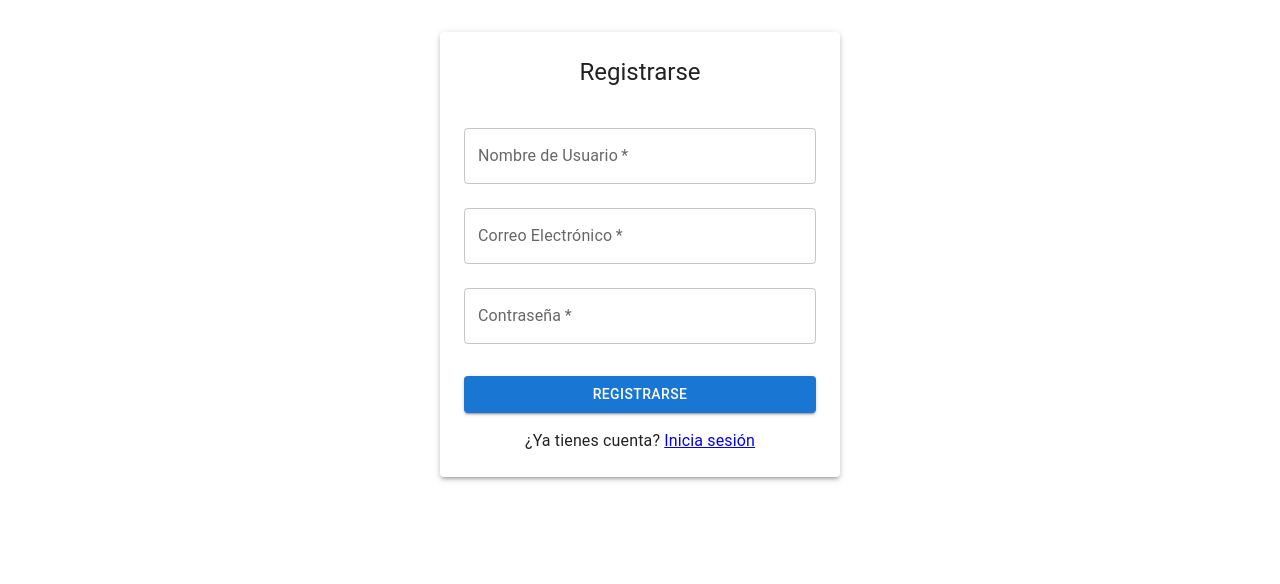
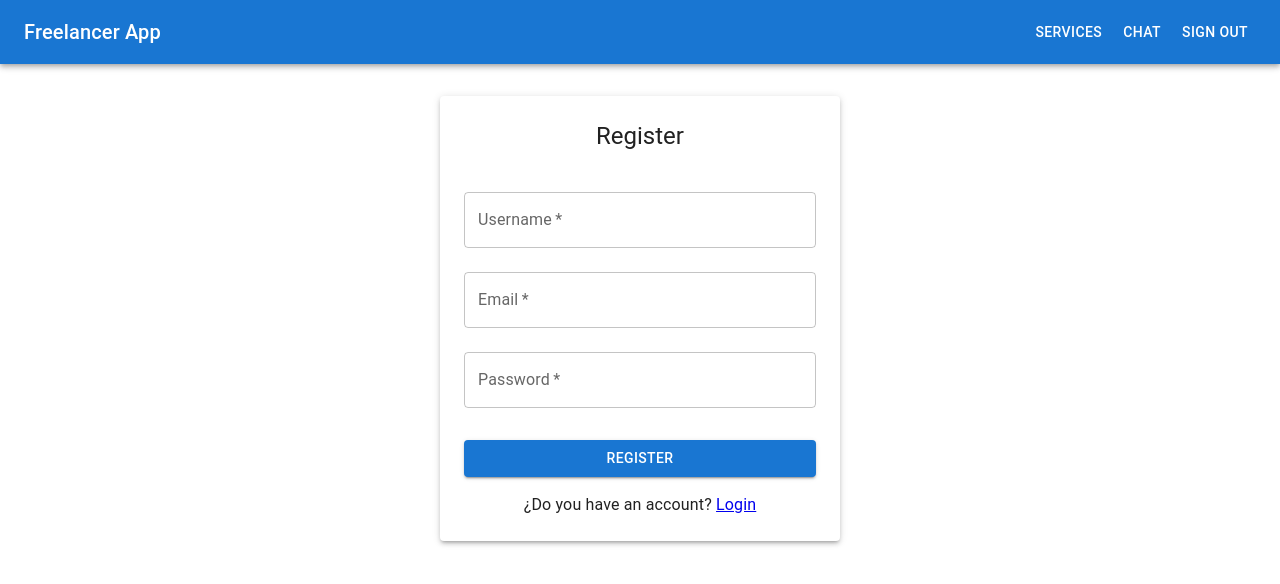
Before and after one commit to wrafael91/Freelancer-App, a React (Create React App) app in the folder frontend/: page /register in a window 1280 px wide. Shown: the top 584 px of the page. Built offline with nearby package versions, Linux system fonts and the light colour scheme.

Commit message:
adding navbar.js and removing extra sign out button

```diff
--- a/frontend/src/App.js
+++ b/frontend/src/App.js
@@ -1,6 +1,7 @@
 import React from 'react';
 import { BrowserRouter as Router, Routes, Route, Navigate } from 'react-router-dom';
 import { ThemeProvider, createTheme } from '@mui/material/styles';
+import Navbar from './components/Navbar';
 import CssBaseline from '@mui/material/CssBaseline';
 
 import Chat from './components/Chat';
@@ -17,6 +18,7 @@ function App() {
     <ThemeProvider theme={theme}>
       <CssBaseline />
       <Router>
+        <Navbar />
         <Routes>
           <Route path="/" element={
             <PrivateRoute>
--- a/frontend/src/components/Chat.js
+++ b/frontend/src/components/Chat.js
@@ -2,16 +2,9 @@ import React, { useState, useEffect } from 'react';
 import {jwtDecode} from 'jwt-decode';
 import io from 'socket.io-client';
 import { TextField, Button, List, ListItem, ListItemText, Box, Paper, Typography } from '@mui/material';
-import { useNavigate } from 'react-router-dom';
+
 
 const Chat = () => {
-
-  const navigate = useNavigate();
-
-  const handleSignOut = () => {
-    localStorage.removeItem('token');
-    navigate('/login');
-  };
 
   const token = localStorage.getItem('token');
   let username = 'Anónimo';
@@ -115,11 +108,8 @@ const Chat = () => {
   };
 
   return (
-    <Box sx={{ width: '100%', maxWidth: 600, bgcolor: 'background.paper', margin: 'auto', padding: 2 }}>
+    <Box sx={{ width: '100%', maxWidth: 600, bgcolor: 'background.paper', margin: 'auto', padding: '0 16px', marginTop: 2 }}>
       <Box sx={{ display: 'flex', justifyContent: 'flex-end', mb: 2 }}>
-        <Button variant="outlined" color="error" onClick={handleSignOut}>
-          Sign out
-        </Button>
       </Box>
       <Paper elevation={1} sx={{ padding: 1, marginBottom: 2 }}>
         <Typography variant="subtitle2" gutterBottom>
--- /dev/null
+++ b/frontend/src/components/Navbar.js
@@ -0,0 +1,40 @@
+import React from 'react';
+import { AppBar, Toolbar, Typography, Button, Box } from '@mui/material';
+import { Link, useNavigate } from 'react-router-dom';
+
+const Navbar = () => {
+  const navigate = useNavigate();
+
+  const handleSignOut = () => {
+    localStorage.removeItem('token');
+    navigate('/login');
+  };
+
+  return (
+    <AppBar position="static">
+      <Toolbar>
+        <Typography
+          variant="h6"
+          component={Link}
+          to="/"
+          sx={{ flexGrow: 1, textDecoration: 'none', color: 'inherit' }}
+        >
+        Freelancer App
+        </Typography>
+        <Box>
+          <Button color="inherit" component={Link} to="/services">
+            Services
+          </Button>
+          <Button color="inherit" component={Link} to="/">
+            Chat
+          </Button>
+          <Button color="inherit" onClick={handleSignOut}>
+            Sign out
+          </Button>
+        </Box>
+      </Toolbar>
+    </AppBar>
+  );
+};
+
+export default Navbar;
--- a/frontend/src/components/Register.js
+++ b/frontend/src/components/Register.js
@@ -18,13 +18,13 @@ const Register = () => {
         });
         const data = await response.json();
         if (response.ok) {
-          alert('¡Registro exitoso! Ahora puedes iniciar sesión.');
+          alert('Account created! You can now log in.');
           window.location.href = '/login';
         } else {
-          alert(data.message || 'Error al registrarse');
+          alert(data.message || 'Registration failed');
         }
       } catch (error) {
-        alert('Error de red');
+        alert('Network error');
       }
     console.log('Register:', { name, email, password });
   };
@@ -33,11 +33,11 @@ const Register = () => {
     <Box sx={{ width: '100%', maxWidth: 400, margin: 'auto', mt: 4 }}>
       <Paper elevation={3} sx={{ padding: 3 }}>
         <Typography variant="h5" align="center" mb={3}>
-          Registrarse
+          Register
         </Typography>
         <form onSubmit={handleSubmit}>
           <TextField
-            label="Nombre de Usuario"
+            label="Username"
             fullWidth
             margin="normal"
             value={name}
@@ -45,7 +45,7 @@ const Register = () => {
             required
           />
           <TextField
-            label="Correo Electrónico"
+            label="Email"
             type="email"
             fullWidth
             margin="normal"
@@ -54,7 +54,7 @@ const Register = () => {
             required
           />
           <TextField
-            label="Contraseña"
+            label="Password"
             type="password"
             fullWidth
             margin="normal"
@@ -68,10 +68,10 @@ const Register = () => {
             fullWidth
             sx={{ mt: 3 }}
           >
-            Registrarse
+            Register
           </Button>
           <Typography align="center" sx={{ mt: 2 }}>
-            ¿Ya tienes cuenta? <Link to="/login">Inicia sesión</Link>
+            ¿Do you have an account? <Link to="/login">Login</Link>
           </Typography>
         </form>
       </Paper>
```
